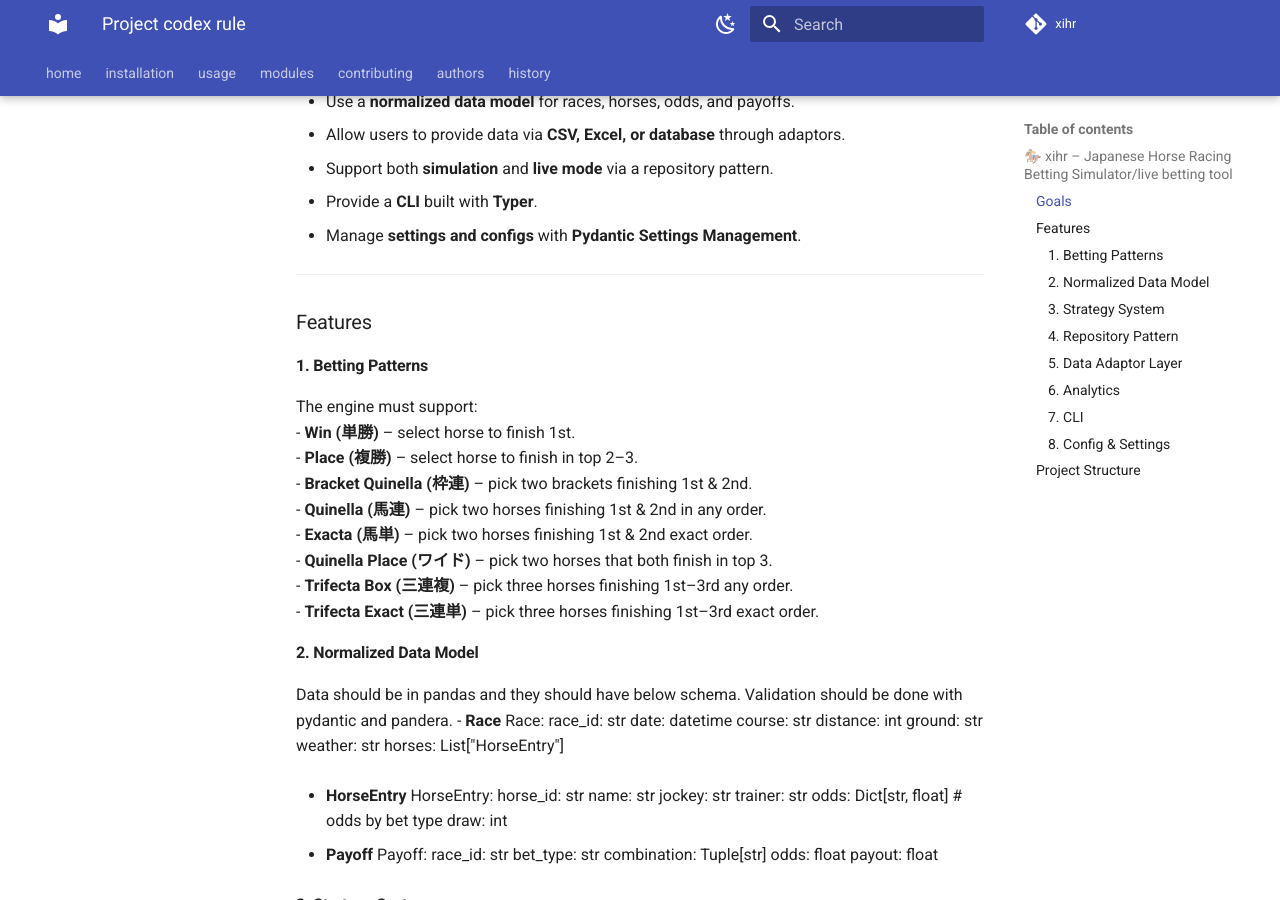
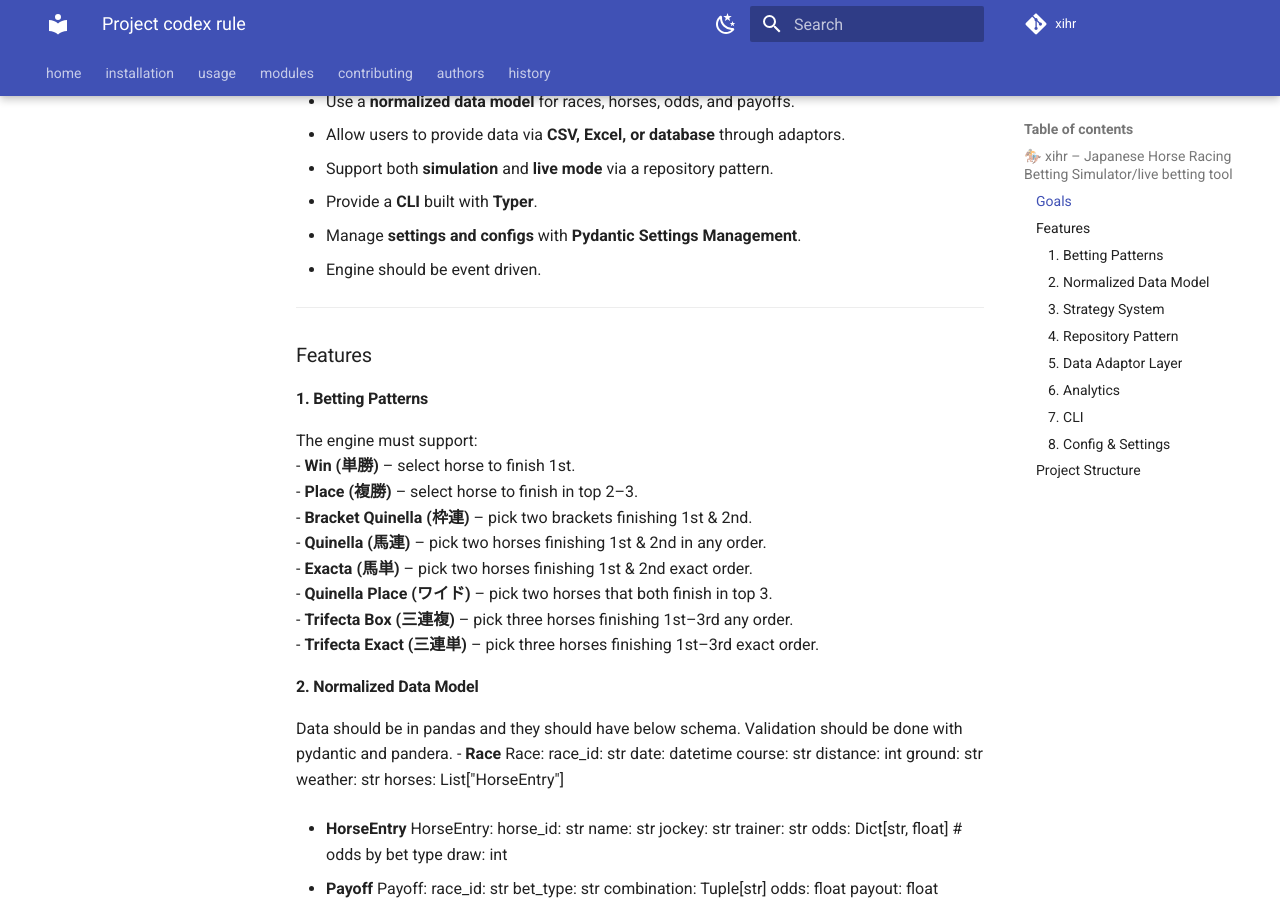
Before and after one commit to xlatomapp/xihr, an MkDocs documentation site: the page built from docs/project_codex_rule.md, in a window 1280 px wide and 900 px high, scrolled down 423 px. Built offline with MkDocs 1.6.1 and Material for MkDocs 9.7.7, drawn with Linux system fonts in a browser that asks for light colours; comment, search, counter and statistics services are not loaded; the version menu is left out.

Commit message:
Update project_codex_rule.md

```diff
--- a/docs/project_codex_rule.md
+++ b/docs/project_codex_rule.md
@@ -9,6 +9,7 @@
 - Support both **simulation** and **live mode** via a repository pattern.
 - Provide a **CLI** built with **Typer**.
 - Manage **settings and configs** with **Pydantic Settings Management**.
+- Engine should be event driven.
 
 ---
 
```
